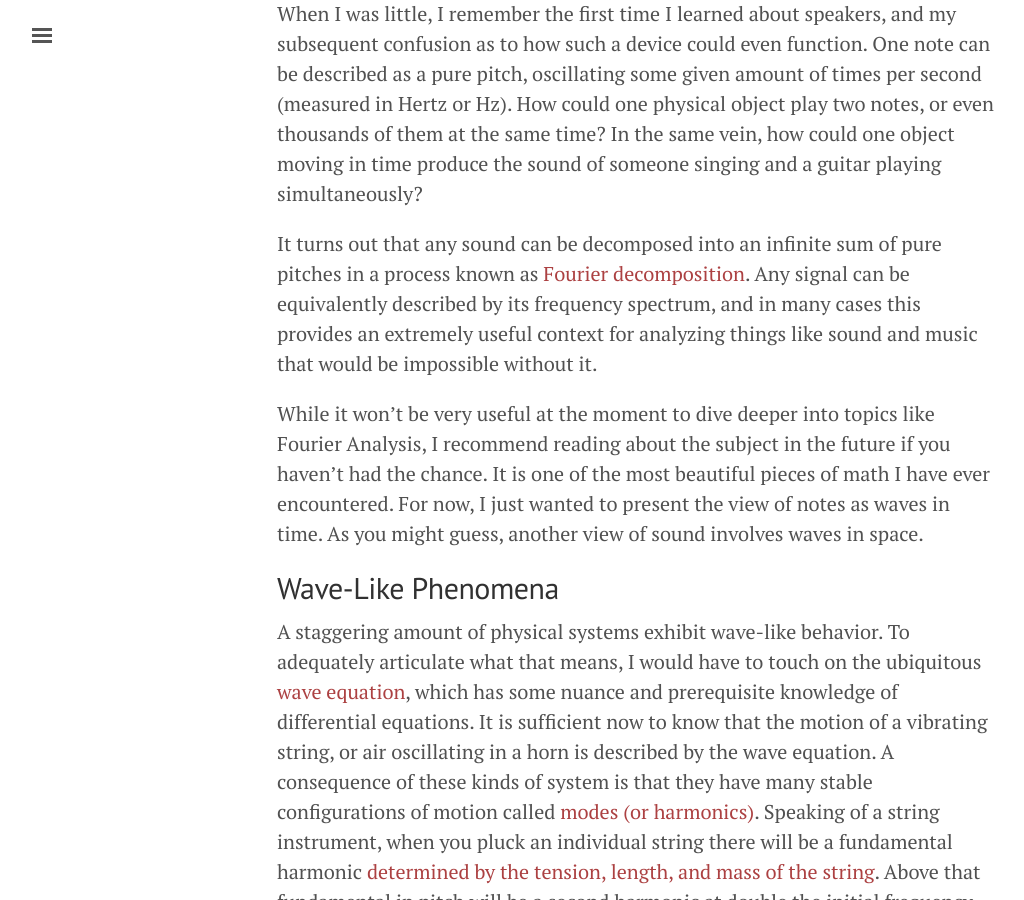
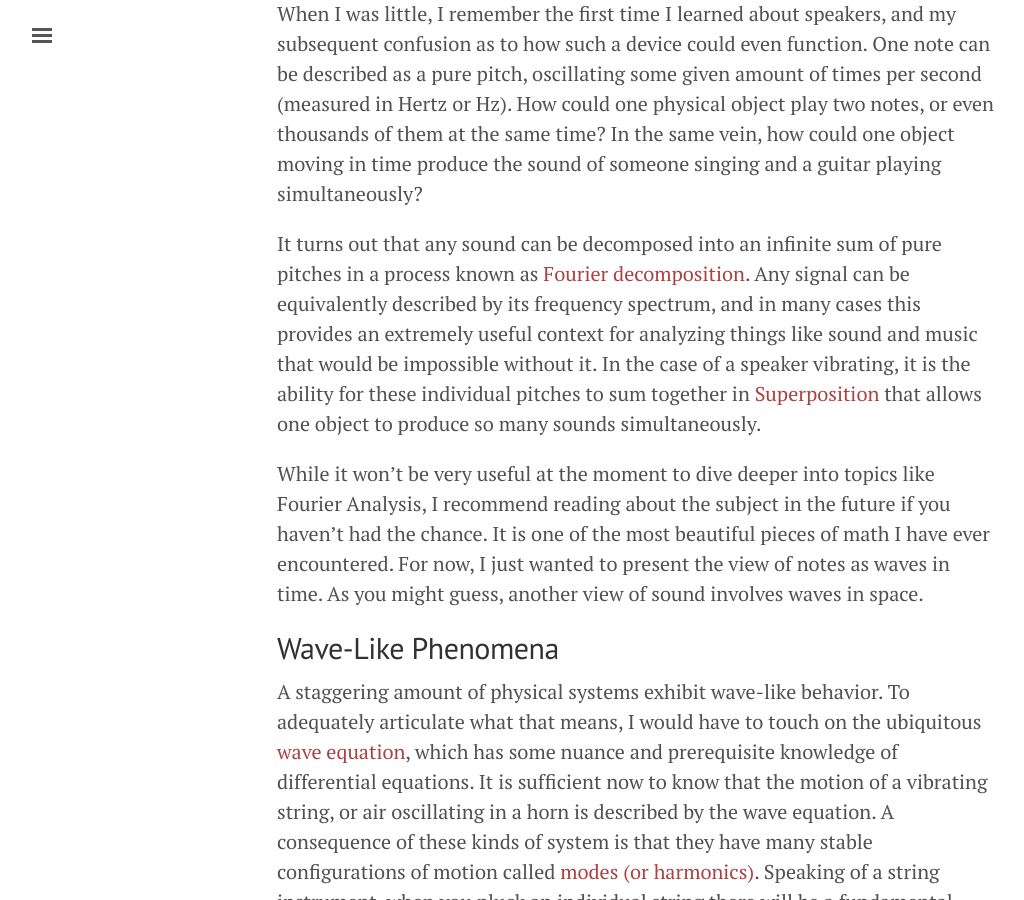
Before and after one commit to kylehovey/blog, a Jekyll site: the page built from on_vineyards_harmony_and_mathematics.md, in a window 1280 px wide and 900 px high, scrolled down 1718 px. Shown: the whole window, without its empty margins (3-1027 px from the left). Built offline with Jekyll 4.4.1, drawn with Linux system fonts in a browser that asks for light colours; formulas are drawn with MathJax 3; some of the changed text lies outside the part shown.

Commit message:
Some more errata for vineyards

```diff
--- a/on_vineyards_harmony_and_mathematics.md
+++ b/on_vineyards_harmony_and_mathematics.md
@@ -19,7 +19,7 @@ While I fully accept that much of music theory and its application is rooted in
 
 It would come as no surprise that music consists of periodic vibrations in the air. When I was little, I remember the first time I learned about speakers, and my subsequent confusion as to how such a device could even function. One note can be described as a pure pitch, oscillating some given amount of times per second (measured in Hertz or Hz). How could one physical object play two notes, or even thousands of them at the same time? In the same vein, how could one object moving in time produce the sound of someone singing and a guitar playing simultaneously?
 
-It turns out that any sound can be decomposed into an infinite sum of pure pitches in a process known as [Fourier decomposition](https://en.wikipedia.org/wiki/Fourier_analysis){:target="_blank"}. Any signal can be equivalently described by its frequency spectrum, and in many cases this provides an extremely useful context for analyzing things like sound and music that would be impossible without it.
+It turns out that any sound can be decomposed into an infinite sum of pure pitches in a process known as [Fourier decomposition](https://en.wikipedia.org/wiki/Fourier_analysis){:target="_blank"}. Any signal can be equivalently described by its frequency spectrum, and in many cases this provides an extremely useful context for analyzing things like sound and music that would be impossible without it. In the case of a speaker vibrating, it is the ability for these individual pitches to sum together in [Superposition](https://en.wikipedia.org/wiki/Superposition_principle){:target="_blank"} that allows one object to produce so many sounds simultaneously.
 
 While it won't be very useful at the moment to dive deeper into topics like Fourier Analysis, I recommend reading about the subject in the future if you haven't had the chance. It is one of the most beautiful pieces of math I have ever encountered. For now, I just wanted to present the view of notes as waves in time. As you might guess, another view of sound involves waves in space.
 
```
Also changed, not shown: other parts of on_vineyards_harmony_and_mathematics.md (+1 -1 lines).
